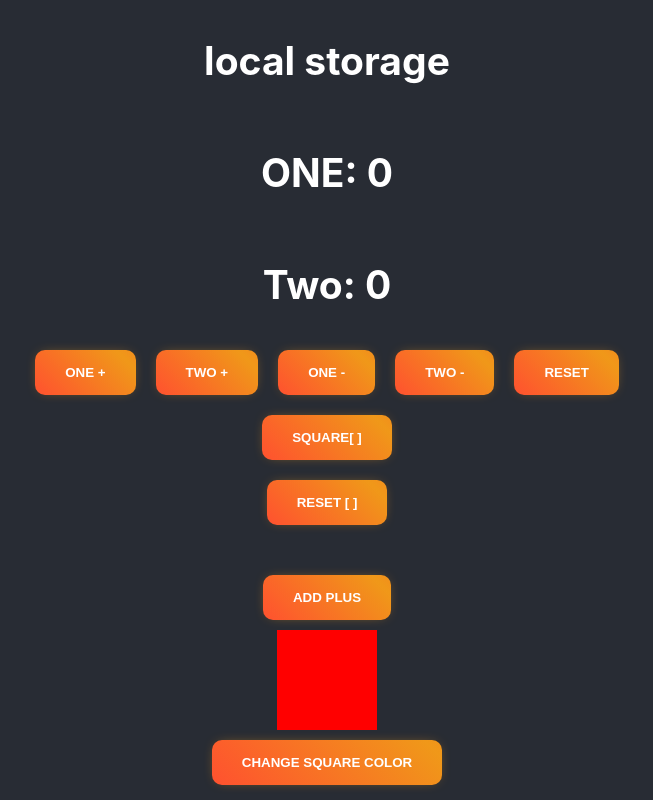
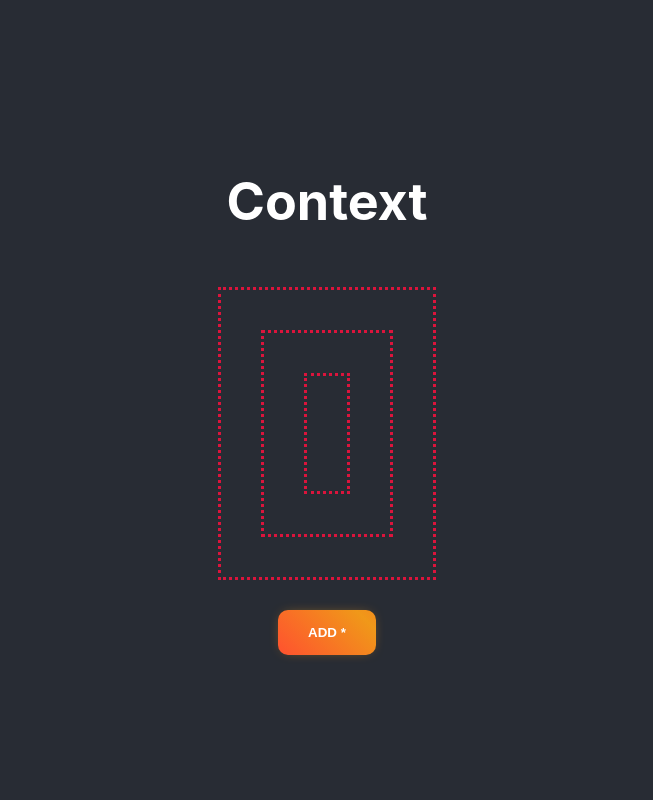
Before and after one commit to Jakavickis/drontai, a React (Create React App) app in the folder r1/: page / in a window 1280 px wide. Shown: the whole page, without its empty margins (313-966 px from the left). Built offline with nearby package versions, Linux system fonts and the light colour scheme.

Commit message:
stars drill useState

```diff
--- a/r1/src/App.jsx
+++ b/r1/src/App.jsx
@@ -1,53 +1,18 @@
-import { useEffect } from 'react';
+
 import { useState } from 'react';
 import './App.scss';
-import Plus from './Components/012/Plus';
-import RandSquare from './Components/012/RandSquare';
-import Squares from './Components/012/Squares';
-
-const defaultCount = { one: 0, two: 0 };
+import L1 from './Components/012/L1';
 
 function App() {
 
-    const [counts, setCounts] = useState(null);
-
-
-    useEffect(() => {
-
-        let data = localStorage.getItem('counts_key')
-        if (null === data) {
-            setCounts(defaultCount);
-        } else {
-            setCounts(JSON.parse(data))
-        }
-
-    }, [])
-
-    useEffect(() => {
-        if (null === counts) {
-            return;
-        }
-        localStorage.setItem('counts_key', JSON.stringify(counts))
-
-    }, [counts])
+    const [stars, setStars] = useState('')
 
     return (
         <div className="App">
             <header className="App-header">
-                <h2>local storage</h2>
-                <h2>ONE: {counts?.one}</h2>
-                <h2>Two: {counts?.two}</h2>
-                <div className='container'>
-                    <button onClick={() => setCounts(c => ({ ...c, one: c.one + 1 }))}>one +</button>
-                    <button onClick={() => setCounts(c => ({ ...c, two: c.two + 1 }))}>two +</button>
-                    <button onClick={() => setCounts(c => ({ ...c, one: c.one - 1 }))}>one -</button>
-                    <button onClick={() => setCounts(c => ({ ...c, two: c.two - 1 }))}>two -</button>
-                    <button onClick={() => setCounts(defaultCount)}>Reset</button>
-
-                </div>
-                <Squares />
-                <Plus />
-                <RandSquare />
+                <h1>Context</h1>
+                <L1 stars={stars} />
+                <button onClick={() => setStars(s => s + '*')}>ADD *</button>
             </header>
         </div >
     );
--- a/r1/src/App.scss
+++ b/r1/src/App.scss
@@ -250,5 +250,16 @@ button {
     justify-content: center;
     align-items: center;
     border: 3px solid gray;
+  }
 }
+
+.star {
+  margin: 20px;
+  padding: 20px;
+  border: 3px dotted crimson;
+  display: flex;
+  justify-content: center;
+  align-items: center;
+  color: skyblue;
+  font-size: 30px;
 }
--- /dev/null
+++ b/r1/src/Components/012/L1.jsx
@@ -0,0 +1,13 @@
+import L2 from "./L2";
+
+function L1({ stars }) {
+
+    return (
+        <div className="star">
+
+            <L2 stars={stars} />
+        </div>
+    )
+}
+
+export default L1;
--- /dev/null
+++ b/r1/src/Components/012/L2.jsx
@@ -0,0 +1,13 @@
+import L3 from "./L3";
+
+function L2({ stars }) {
+
+    return (
+        <div className="star">
+
+            <L3 stars={stars} />
+        </div>
+    )
+}
+
+export default L2;
--- /dev/null
+++ b/r1/src/Components/012/L3.jsx
@@ -0,0 +1,10 @@
+function L3({ stars }) {
+
+    return (
+        <div className="star">
+            <h2>{stars}</h2>
+        </div>
+    )
+}
+
+export default L3;
```
Also changed, not shown: r1/src/012.jsx (added, +56 -0 lines).
